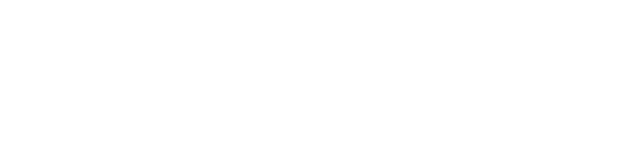
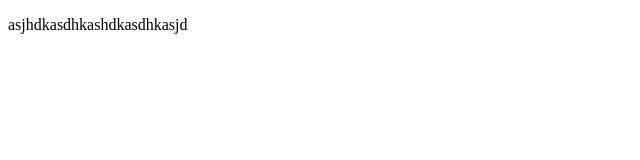
Before and after one commit to yanivmualem/aaa, a plain HTML site: page index.html in a window 1280 px wide. Shown: the whole page, without its empty margins (0-640 px from the left). Drawn offline with Linux system fonts and the light colour scheme.

Commit message:
bla bla bla

```diff
--- a/index.html
+++ b/index.html
@@ -5,6 +5,8 @@
     <title></title>
   </head>
   <body>
-
+    <p>
+      asjhdkasdhkashdkasdhkasjd
+    </p>
   </body>
 </html>
```
